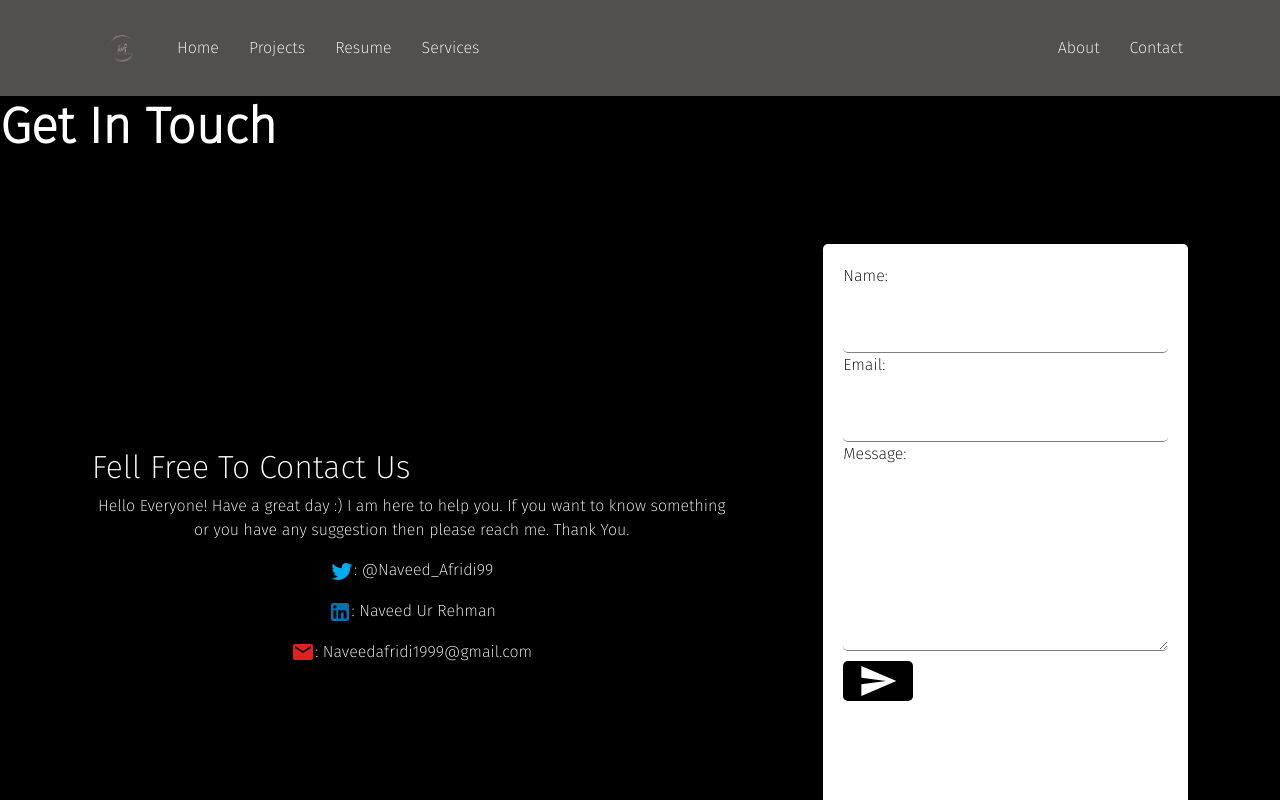
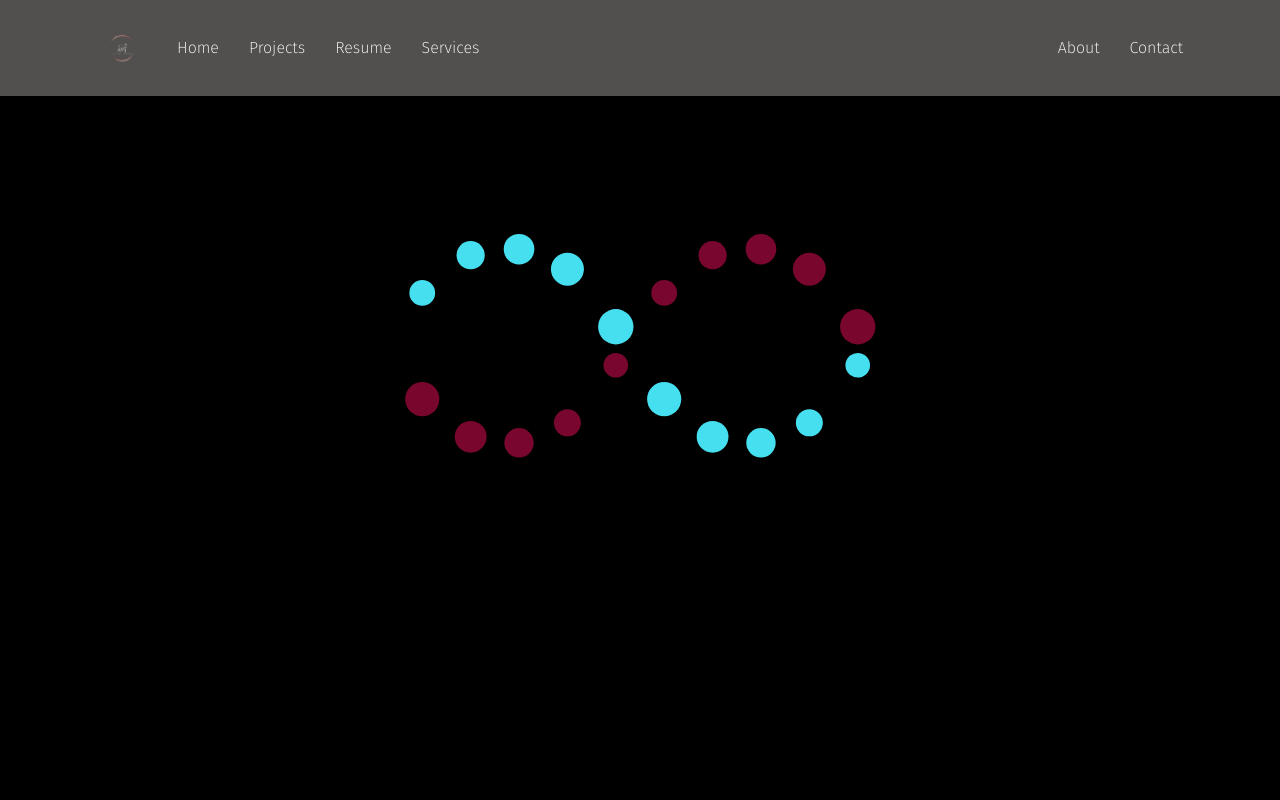
Before and after one commit to NaveedUrRehman01/My-portfolio, a React (Create React App) app: page /contact in a window 1280 px wide. Shown: the top 800 px of the page. Built offline with nearby package versions, Linux system fonts and the light colour scheme.

Commit message:
completed almost

```diff
--- a/package.json
+++ b/package.json
@@ -19,6 +19,7 @@
     "react": "^18.2.0",
     "react-bootstrap": "^2.5.0",
     "react-dom": "^18.2.0",
+    "react-loader-spinner": "^5.3.4",
     "react-router-dom": "^5.3.3",
     "react-scripts": "5.0.1",
     "web-vitals": "^2.1.4"
--- a/src/App.js
+++ b/src/App.js
@@ -1,4 +1,4 @@
-import React from 'react';
+import React, { useEffect, useState } from 'react';
 import './App.css';
 import Home from './components/Home';
 import {Switch, Route} from 'react-router-dom'
@@ -9,12 +9,28 @@ import About from './components/About';
 import Contact from './components/Contact'
 import Error from './components/Error';
 import CollapsibleExample from './components/CollapsibleExample';
+import Dna from './components/Spinner';
+import './components/style.css'
+function App() {
 
-
-function App() {
+  const state = document.readyState;
+  console.log(document.readyState);
+  const [isLoading, setLoading] = useState(state == 'complete');
+  console.log(isLoading);
+  useEffect(()=>{
+    setLoading(state == 'interactive')
+    setTimeout(()=>{
+      setLoading(state == 'complete')
+    }, 4000)
+  },[])
   return (
    <>
    <CollapsibleExample/>
+    {
+      isLoading ? (
+      <Dna  isLoading={isLoading} id='spinner'/>)
+      :
+      (
    <Switch>
     <Route exact path='/' component={Home}/>
     <Route exact path='/home' component={Home}/>
@@ -25,6 +41,9 @@ function App() {
     <Route  excat path='/contact' component={Contact}/>
     <Route  component={Error}/>
    </Switch>
+      )
+    }
+
    {/* <Home/> */}
 
    </>
--- /dev/null
+++ b/src/components/Spinner.jsx
@@ -0,0 +1,19 @@
+import React from 'react'
+import { Dna } from 'react-loader-spinner'
+const Spinner = () => {
+  return (
+    <div>
+
+        <Dna
+  visible={true}
+  height="10"
+  width="10"
+  ariaLabel="dna-loading"
+  wrapperStyle={{}}
+  wrapperClass="dna-wrapper"
+/>
+    </div>
+  )
+}
+
+export default Spinner
--- a/src/components/style.css
+++ b/src/components/style.css
@@ -29,3 +29,10 @@ font-family:'Fira Sans', sans-serif;
  border-bottom: 2px solid white;
     color: white;
 }
+
+#spinner{
+    display: flex;
+    justify-content: center;
+    align-content: center;
+    color: #292930;
+}
```
Also changed, not shown: 1 other file (tests, documents, lock files or other folders).
